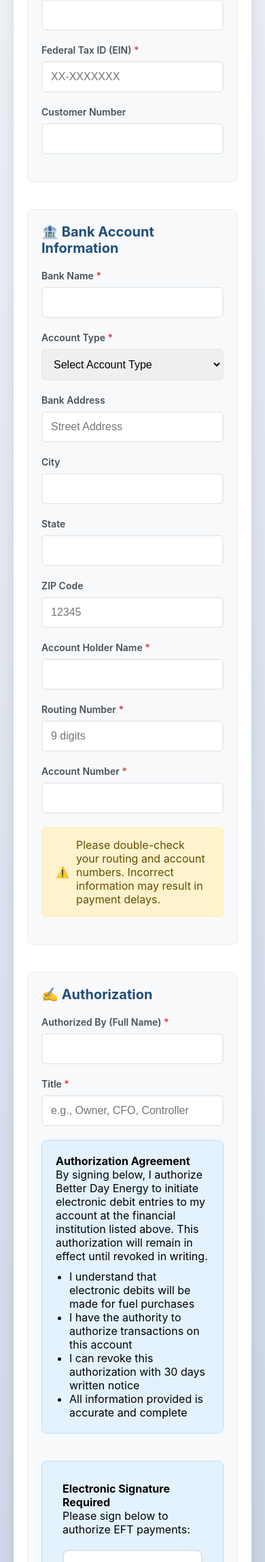
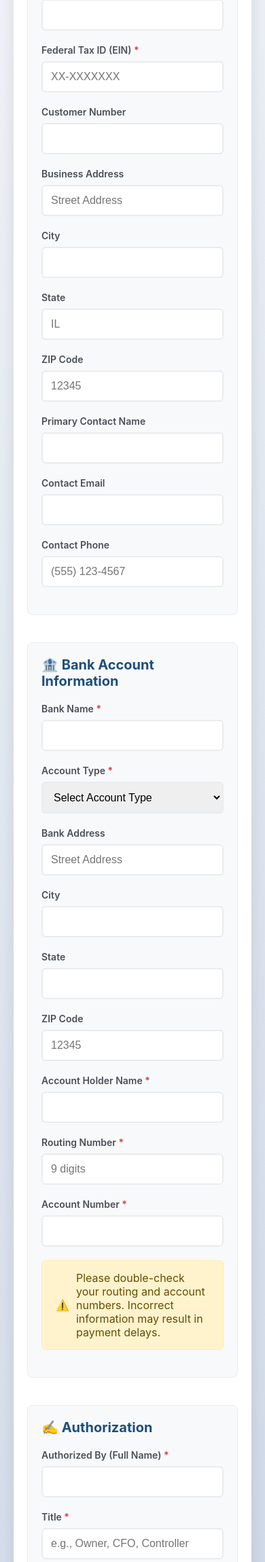
Before and after one commit to mattmizell/bde-loi-automation-system, a FastAPI app: page /forms/eft in a window 390 px wide. Shown: the part 515-2813 px from the top of the page at 68% size. Run offline with FastAPI, Linux system fonts and the light colour scheme; some libraries are stand-ins or nearby versions.

Commit message:
Complete data rationalization for EFT forms
- Add business address fields to EFT form template (company_address, city, state, zip)
- Add primary contact fields to EFT form template (contact_name, email, phone)
- Update EFTFormRequest model to include all business and contact fields
- Update EFTFormData database model with new columns for address/contact data
- Update both EFT submission endpoints to save all new fields
- Enhance EFT document view to display business address and contact sections
- Run database migration to add new columns to existing eft_form_data table
- Ensure complete data flow: backend prefilling → form template → database storage → document display

This resolves data inconsistencies where backend was trying to prefill fields that didn't exist in the frontend form.

🤖 Generated with [Claude Code](https://claude.ai/code)

Co-Authored-By: Claude <noreply@anthropic.com>

```diff
--- /dev/null
+++ b/database/migrations/add_business_fields_to_eft.sql
@@ -0,0 +1,39 @@
+-- Migration: Add business address and contact fields to eft_form_data table
+-- Date: 2025-07-03
+-- Description: Add missing business address and contact fields for data rationalization
+
+-- Add business address columns
+ALTER TABLE eft_form_data
+ADD COLUMN IF NOT EXISTS company_address VARCHAR(500);
+
+ALTER TABLE eft_form_data
+ADD COLUMN IF NOT EXISTS company_city VARCHAR(100);
+
+ALTER TABLE eft_form_data
+ADD COLUMN IF NOT EXISTS company_state VARCHAR(50);
+
+ALTER TABLE eft_form_data
+ADD COLUMN IF NOT EXISTS company_zip VARCHAR(20);
+
+-- Add contact information columns
+ALTER TABLE eft_form_data
+ADD COLUMN IF NOT EXISTS contact_name VARCHAR(255);
+
+ALTER TABLE eft_form_data
+ADD COLUMN IF NOT EXISTS contact_email VARCHAR(255);
+
+ALTER TABLE eft_form_data
+ADD COLUMN IF NOT EXISTS contact_phone VARCHAR(50);
+
+-- Create indexes for faster lookups
+CREATE INDEX IF NOT EXISTS idx_eft_company_address ON eft_form_data(company_address);
+CREATE INDEX IF NOT EXISTS idx_eft_contact_email ON eft_form_data(contact_email);
+
+-- Add comments to document changes
+COMMENT ON COLUMN eft_form_data.company_address IS 'Business address for rationalization with customer setup';
+COMMENT ON COLUMN eft_form_data.company_city IS 'Business city for rationalization with customer setup';
+COMMENT ON COLUMN eft_form_data.company_state IS 'Business state for rationalization with customer setup';
+COMMENT ON COLUMN eft_form_data.company_zip IS 'Business ZIP code for rationalization with customer setup';
+COMMENT ON COLUMN eft_form_data.contact_name IS 'Primary contact name for rationalization with customer setup';
+COMMENT ON COLUMN eft_form_data.contact_email IS 'Primary contact email for rationalization with customer setup';
+COMMENT ON COLUMN eft_form_data.contact_phone IS 'Primary contact phone for rationalization with customer setup';
--- a/main.py
+++ b/main.py
@@ -2052,17 +2052,41 @@ async def get_eft_document(transaction_id: str):
                                         <span class="info-label">Federal Tax ID (EIN):</span>
                                         <span class="info-value">{form_data.get('federal_tax_id', 'Not provided')}</span>
                                     </div>
+                                </div>
+
+                                <h3 style="margin-top: 25px; margin-bottom: 15px; color: #1f4e79;">📍 Business Address</h3>
+                                <div class="info-grid">
+                                    <div class="info-item">
+                                        <span class="info-label">Address:</span>
+                                        <span class="info-value">{form_data.get('company_address', 'Not provided')}</span>
+                                    </div>
+                                    <div class="info-item">
+                                        <span class="info-label">City:</span>
+                                        <span class="info-value">{form_data.get('company_city', 'Not provided')}</span>
+                                    </div>
+                                    <div class="info-item">
+                                        <span class="info-label">State:</span>
+                                        <span class="info-value">{form_data.get('company_state', 'Not provided')}</span>
+                                    </div>
+                                    <div class="info-item">
+                                        <span class="info-label">ZIP Code:</span>
+                                        <span class="info-value">{form_data.get('company_zip', 'Not provided')}</span>
+                                    </div>
+                                </div>
+
+                                <h3 style="margin-top: 25px; margin-bottom: 15px; color: #1f4e79;">👤 Primary Contact</h3>
+                                <div class="info-grid">
                                     <div class="info-item">
                                         <span class="info-label">Contact Name:</span>
-                                        <span class="info-value">{contact_name or 'Unknown'}</span>
+                                        <span class="info-value">{form_data.get('contact_name', contact_name or 'Not provided')}</span>
                                     </div>
                                     <div class="info-item">
                                         <span class="info-label">Email:</span>
-                                        <span class="info-value">{email or form_data.get('customer_email', 'Unknown')}</span>
+                                        <span class="info-value">{form_data.get('contact_email', email or 'Not provided')}</span>
                                     </div>
                                     <div class="info-item">
                                         <span class="info-label">Phone:</span>
-                                        <span class="info-value">{phone or form_data.get('customer_phone', 'Not provided')}</span>
+                                        <span class="info-value">{form_data.get('contact_phone', phone or 'Not provided')}</span>
                                     </div>
                                 </div>
                             </div>
--- a/templates/eft_form.html
+++ b/templates/eft_form.html
@@ -313,6 +313,46 @@
                         <div class="form-group">
                             <label for="customer-id">Customer Number</label>
                             <input type="text" id="customer-id" name="customer_id" readonly>
+                        </div>
+                    </div>
+
+                    <!-- Business Address -->
+                    <div class="form-row">
+                        <div class="form-group">
+                            <label for="company-address">Business Address</label>
+                            <input type="text" id="company-address" name="company_address" placeholder="Street Address">
+                        </div>
+                        <div class="form-group">
+                            <label for="company-city">City</label>
+                            <input type="text" id="company-city" name="company_city">
+                        </div>
+                    </div>
+                    <div class="form-row">
+                        <div class="form-group">
+                            <label for="company-state">State</label>
+                            <input type="text" id="company-state" name="company_state" maxlength="2" placeholder="IL">
+                        </div>
+                        <div class="form-group">
+                            <label for="company-zip">ZIP Code</label>
+                            <input type="text" id="company-zip" name="company_zip" pattern="[0-9]{5}(-[0-9]{4})?" placeholder="12345">
+                        </div>
+                    </div>
+
+                    <!-- Primary Contact -->
+                    <div class="form-row">
+                        <div class="form-group">
+                            <label for="contact-name">Primary Contact Name</label>
+                            <input type="text" id="contact-name" name="contact_name">
+                        </div>
+                        <div class="form-group">
+                            <label for="contact-email">Contact Email</label>
+                            <input type="email" id="contact-email" name="contact_email">
+                        </div>
+                    </div>
+                    <div class="form-row">
+                        <div class="form-group">
+                            <label for="contact-phone">Contact Phone</label>
+                            <input type="tel" id="contact-phone" name="contact_phone" placeholder="(555) 123-4567">
                         </div>
                     </div>
                 </div>
```
Also changed, not shown: api/forms_api.py (+30 -0 lines), database/models.py (+11 -0 lines).
